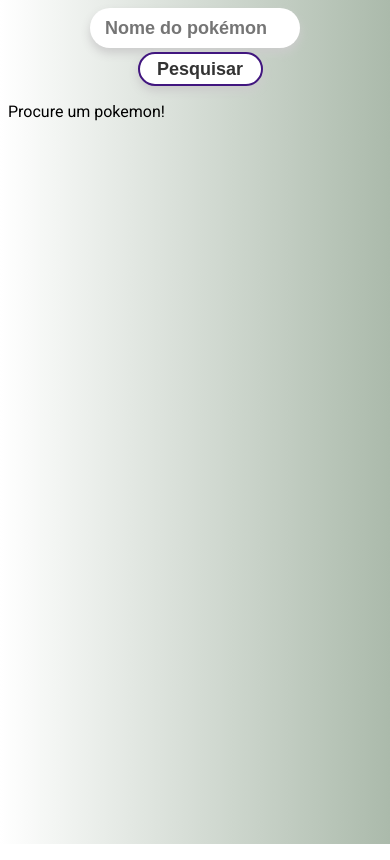
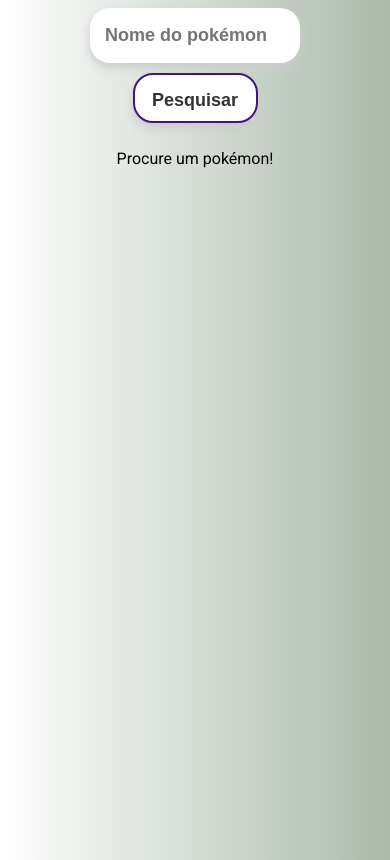
Before and after one commit to rafaelromanoz/copybase-challenge-vue, a Vue app: page / in a window 390 px wide. Built offline with nearby package versions, Linux system fonts and the light colour scheme.

Commit message:
feat: fix responsive css

```diff
--- a/src/assets/scss/main.scss
+++ b/src/assets/scss/main.scss
@@ -1,5 +1,18 @@
 @import url("https://fonts.googleapis.com/css2?family=DM+Sans&family=Roboto:ital,wght@0,100;0,400;1,100&display=swap");
 $color-card: linear-gradient(to right top, #2e3192, #0068c7, #009ce8, #00cff9, #1bffff);
+
+main {
+  display: flex;
+  justify-content: center;
+  flex-direction: column;
+  align-items: center;
+  height: 100vh;
+
+  @media (max-width: 768px) {
+    flex-direction: column;
+    justify-content: flex-start;
+  }
+}
 
 body {
   font-family: 'Roboto', sans-serif;
@@ -21,16 +34,19 @@
     box-shadow: 0 5px 20px #aaa;
     outline: none;
   }
-
-  @media (max-width: 768px) {
-    height: 10px;
-  }
 }
 
 .search-container {
   display: flex;
   align-items: center;
   justify-content: center;
+  text-align: center;
+
+  @media (max-width: 768px) {
+    flex-direction: column;
+    justify-content: center;
+    align-items: center;
+  }
 }
 
 .search-button {
@@ -55,17 +71,23 @@
   &:active {
     box-shadow: 0 5px 20px #aaa;
   }
+
+  @media (max-width: 768px) {
+    margin: 10px;
+  }
 }
 
 .card-container {
   display: flex;
-  flex-wrap: wrap;
+  flex-wrap: nowrap;
   justify-content: center;
-  max-width: 1200px;
-  margin: 0 auto;
   text-align: center;
   align-items: center;
-  padding: 20px;
+  width: 100%;
+
+  @media (max-width: 768px) {
+    flex-direction: column;
+  }
 }
 
 .card {
@@ -74,9 +96,15 @@
   box-shadow: 2px 2px 5px #333;
   max-width: 210px;
   padding: 20px;
-  width: 30%;
+  width: 90%;
   margin: 20px;
   text-align: center;
+
+  @media (max-width: 768px) {
+    width: 90%;
+    margin: 10px;
+    padding: 10px;
+  }
 }
 
 .card-details {
@@ -88,17 +116,32 @@
   width: 30%;
   margin: 20px;
   text-align: left;
+
+  @media (max-width: 767px) {
+    width: 80%;
+  }
 }
 
 .card-title {
   color: #333;
   font-size: 24px;
   margin-bottom: 20px;
+
+  @media (max-width: 768px) {
+    padding: 0;
+    font-size: 20px;
+    margin: 0 0 10px;
+  }
 }
 
 .card-content {
   color: #333;
   font-size: 18px;
+
+  @media (max-width: 768px) {
+    padding: 0;
+    font-size: 15px;
+  }
 }
 
 .see-details {
@@ -114,40 +157,3 @@
   align-items: center;
   justify-content: center;
 }
-
-@media (max-width: 768px) {
-  .card {
-    width: 90%;
-    height: auto;
-    margin: 20px 0;
-    font-size: 2px;
-  }
-
-  .search-container {
-    flex-direction: column;
-  }
-
-  .search-button {
-    height: 18px;
-    display: flex;
-    align-items: center;
-    margin-top: 4px;
-    justify-content: center;
-  }
-
-  .card-container {
-    width: 90%;
-    height: auto;
-  }
-
-  .card-details {
-    width: 90%;
-    height: auto;
-    display: flex;
-    flex-direction: column;
-  }
-
-  .image-card-details {
-    height: 200px;
-  }
-}
--- a/src/components/ListPokemon.vue
+++ b/src/components/ListPokemon.vue
@@ -2,7 +2,7 @@
   <div v-if="existsPoke">
     <section class="card-container">
       <div class="card">
-        <img :src="getPoke.sprites.front_default" alt="foundPokemon" />
+        <img :src="getPoke.sprites.front_default" alt="foundPokemon"/>
         <div class="card-content">
           <h2 class="card-title">{{ capitalizeFirstLetter(getPoke.name) }}</h2>
           <a class="see-details" @click="handleClick(getPoke.name, 'searched')">
@@ -14,10 +14,10 @@
     <h1 style="text-align: center">Evoluções</h1>
     <section class="card-container" v-if="existsEvolution">
       <div
+        class="card"
         v-if="
           getPoke.name !== pokeEvolutions.baby.name && pokeEvolutions.baby.name
         "
-        class="card"
       >
         <img
           :src="pokeEvolutions.baby.sprites?.front_default"
@@ -55,11 +55,11 @@
         </div>
       </div>
       <div
+        class="card"
         v-if="
           getPoke.name !== pokeEvolutions.second.name &&
           pokeEvolutions.second.name
         "
-        class="card"
       >
         <img
           :src="pokeEvolutions.second.sprites?.front_default"
@@ -76,10 +76,10 @@
         </div>
       </div>
     </section>
-    <p v-else>Esse pokemon não tem evoluções</p>
+    <p v-else style="text-align: center">Esse pokémon não tem evoluções</p>
   </div>
   <div v-else>
-    <p>Procure um pokemon!</p>
+    <p style="text-align: center">Procure um pokémon!</p>
   </div>
 </template>
 <script setup>
```
